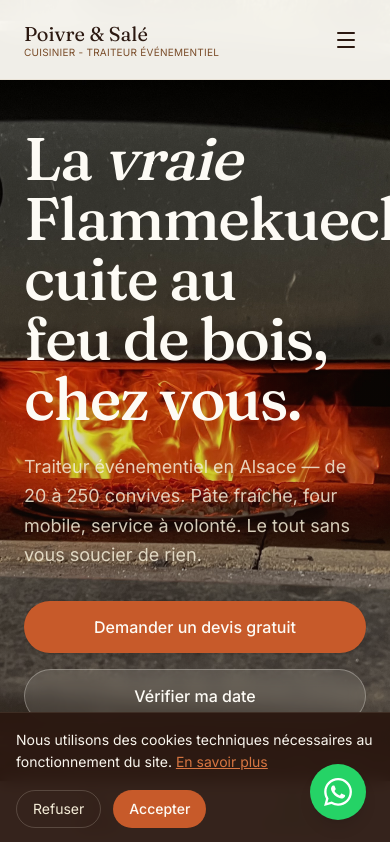
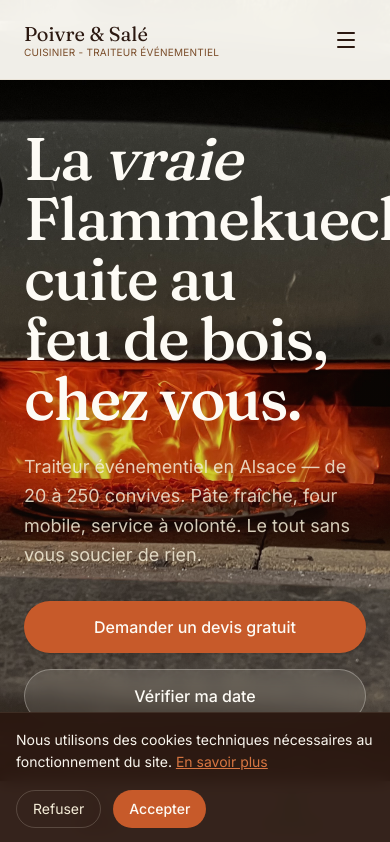
Before and after one commit to Sebluimeme/tarte-flambee-ruggieri, a Next.js app: page / in a window 390 px wide. Shown: the top 842 px of the page. Built offline with nearby package versions, Linux system fonts and the light colour scheme.

Commit message:
fix(ui): masquer bouton flottant WhatsApp sur mobile — superposition avec MobileCTABar

```diff
--- a/app/layout.tsx
+++ b/app/layout.tsx
@@ -147,7 +147,7 @@ j=d.createElement(s),dl=l!='dataLayer'?'&l='+l:'';j.async=true;j.src=
           target="_blank"
           rel="noopener noreferrer"
           aria-label="Nous contacter sur WhatsApp"
-          className="fixed bottom-6 right-6 z-50 flex items-center justify-center w-14 h-14 rounded-full bg-[#25D366] text-white shadow-lg hover:bg-[#1ebe5d] hover:shadow-xl transition-all focus:outline-none focus:ring-2 focus:ring-[#25D366] focus:ring-offset-2"
+          className="hidden md:flex fixed bottom-6 right-6 z-50 items-center justify-center w-14 h-14 rounded-full bg-[#25D366] text-white shadow-lg hover:bg-[#1ebe5d] hover:shadow-xl transition-all focus:outline-none focus:ring-2 focus:ring-[#25D366] focus:ring-offset-2"
         >
           <svg width="28" height="28" viewBox="0 0 24 24" fill="currentColor" aria-hidden="true">
             <path d="M17.472 14.382c-.297-.149-1.758-.867-2.03-.967-.273-.099-.471-.148-.67.15-.197.297-.767.966-.94 1.164-.173.199-.347.223-.644.075-.297-.15-1.255-.463-2.39-1.475-.883-.788-1.48-1.761-1.653-2.059-.173-.297-.018-.458.13-.606.134-.133.298-.347.446-.52.149-.174.198-.298.298-.497.099-.198.05-.371-.025-.52-.075-.149-.669-1.612-.916-2.207-.242-.579-.487-.5-.669-.51-.173-.008-.371-.01-.57-.01-.198 0-.52.074-.792.372-.272.297-1.04 1.016-1.04 2.479 0 1.462 1.065 2.875 1.213 3.074.149.198 2.096 3.2 5.077 4.487.709.306 1.262.489 1.694.625.712.227 1.36.195 1.871.118.571-.085 1.758-.719 2.006-1.413.248-.694.248-1.289.173-1.413-.074-.124-.272-.198-.57-.347m-5.421 7.403h-.004a9.87 9.87 0 0 1-5.031-1.378l-.361-.214-3.741.982.998-3.648-.235-.374a9.86 9.86 0 0 1-1.51-5.26c.001-5.45 4.436-9.884 9.888-9.884 2.64 0 5.122 1.03 6.988 2.898a9.825 9.825 0 0 1 2.893 6.994c-.003 5.45-4.437 9.884-9.885 9.884m8.413-18.297A11.815 11.815 0 0 0 12.05 0C5.495 0 .16 5.335.157 11.892c0 2.096.547 4.142 1.588 5.945L.057 24l6.305-1.654a11.882 11.882 0 0 0 5.683 1.448h.005c6.554 0 11.89-5.335 11.893-11.893a11.821 11.821 0 0 0-3.48-8.413Z" />
```
